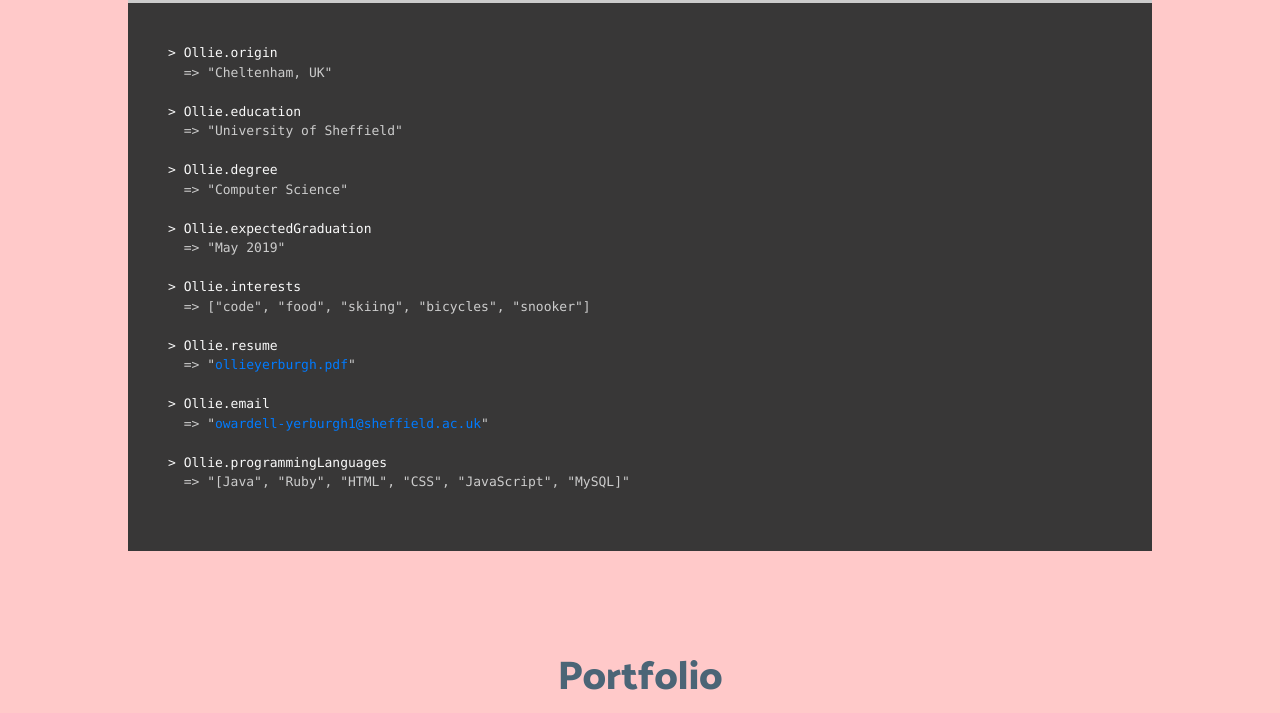
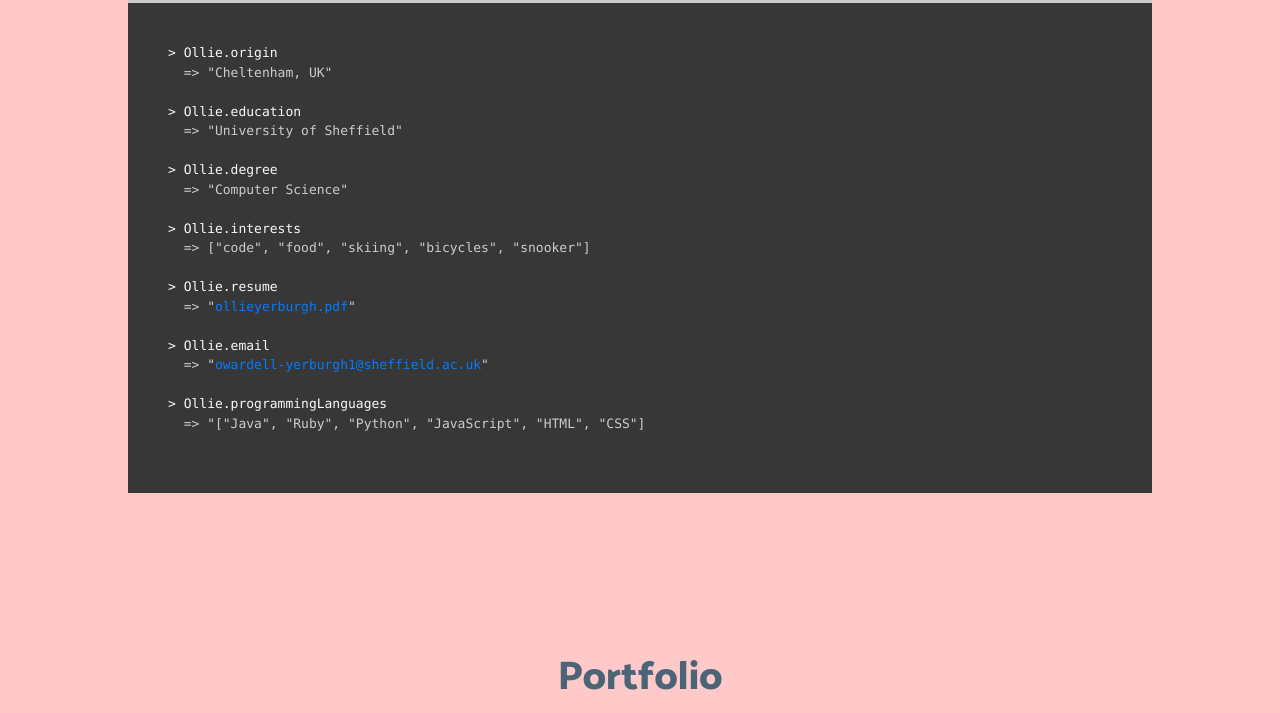
Before and after one commit to Ollieyerburgh/ollieyerburgh.github.io, a plain HTML site: page index.html in a window 1280 px wide. Shown: the part 931-1644 px from the top of the page. Drawn offline with nearby package versions, Linux system fonts and the light colour scheme.

Commit message:
Change About Me section & updated CV

```diff
--- a/index.html
+++ b/index.html
@@ -63,8 +63,6 @@
                   <span class="answer">&nbsp;&nbsp;=&gt; "University of Sheffield"<br><br></span>
                   &gt; Ollie.degree<br>
                   <span class="answer">&nbsp;&nbsp;=&gt; "Computer Science"<br><br></span>
-                  &gt; Ollie.expectedGraduation<br>
-                  <span class="answer">&nbsp;&nbsp;=&gt; "May 2019"<br><br></span>
                   &gt; Ollie.interests<br>
                   <span class="answer">&nbsp;&nbsp;=&gt; ["code", "food", "skiing",   "bicycles", "snooker"]<br><br></span>
 
@@ -73,7 +71,7 @@
                   &gt; Ollie.email<br>
                   <span class="answer">&nbsp;&nbsp;=&gt; "<a target="_blank" href="mailto:owardell-yerburgh1@sheffield.ac.uk">owardell-yerburgh1@sheffield.ac.uk</a>"<br><br></span>
                   &gt; Ollie.programmingLanguages<br>
-                  <span class="answer">&nbsp;&nbsp;=&gt; "<a target="_blank">[Java", "Ruby", "HTML", "CSS", "JavaScript", "MySQL]</a>"<br><br></span>
+                  <span class="answer">&nbsp;&nbsp;=&gt; "<a target="_blank">["Java", "Ruby", "Python", "JavaScript", "HTML", "CSS"]</a><br><br></span>
                 </div>
 
             </div>
```
Also changed, not shown: 1 other file.
